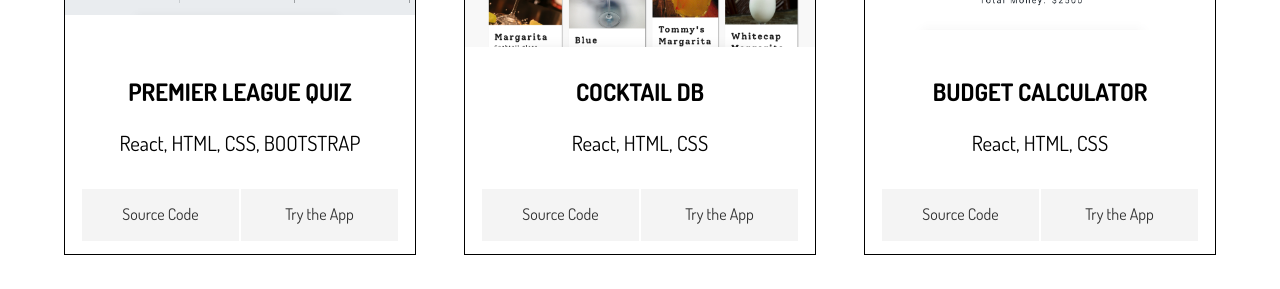
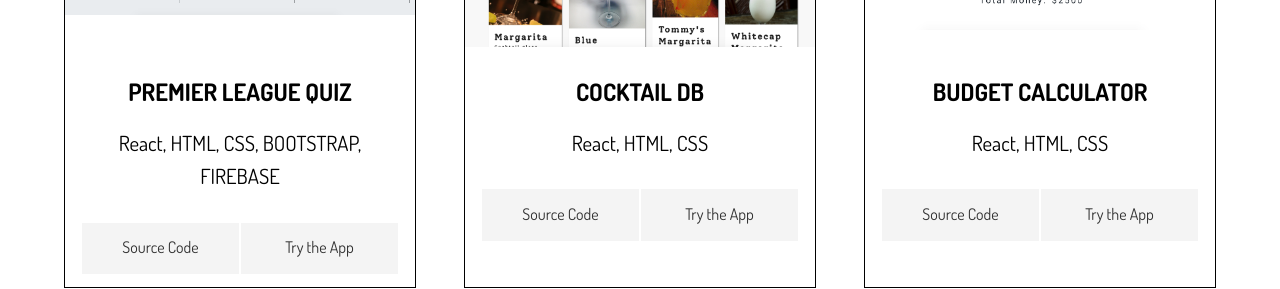
Before and after one commit to Edvardunsvag/Edvard-Portifolio, a React (Create React App) app: page / in a window 1280 px wide. Shown: the part 1780-2069 px from the top of the page. Built offline with nearby package versions, Linux system fonts and the light colour scheme.

Commit message:
firebase to pl-quiz

```diff
--- a/src/data.js
+++ b/src/data.js
@@ -16,7 +16,7 @@
             name: 'Premier League Quiz',
             gitHub: 'https://github.com/Edvardunsvag/PL-Quiz',
             src: 'https://premier-league-quiz.netlify.app/',
-            description: 'React, HTML, CSS, BOOTSTRAP',
+            description: 'React, HTML, CSS, BOOTSTRAP, FIREBASE',
             react: true,
             plainJavascript: false,
             bootstrap: true,
```
